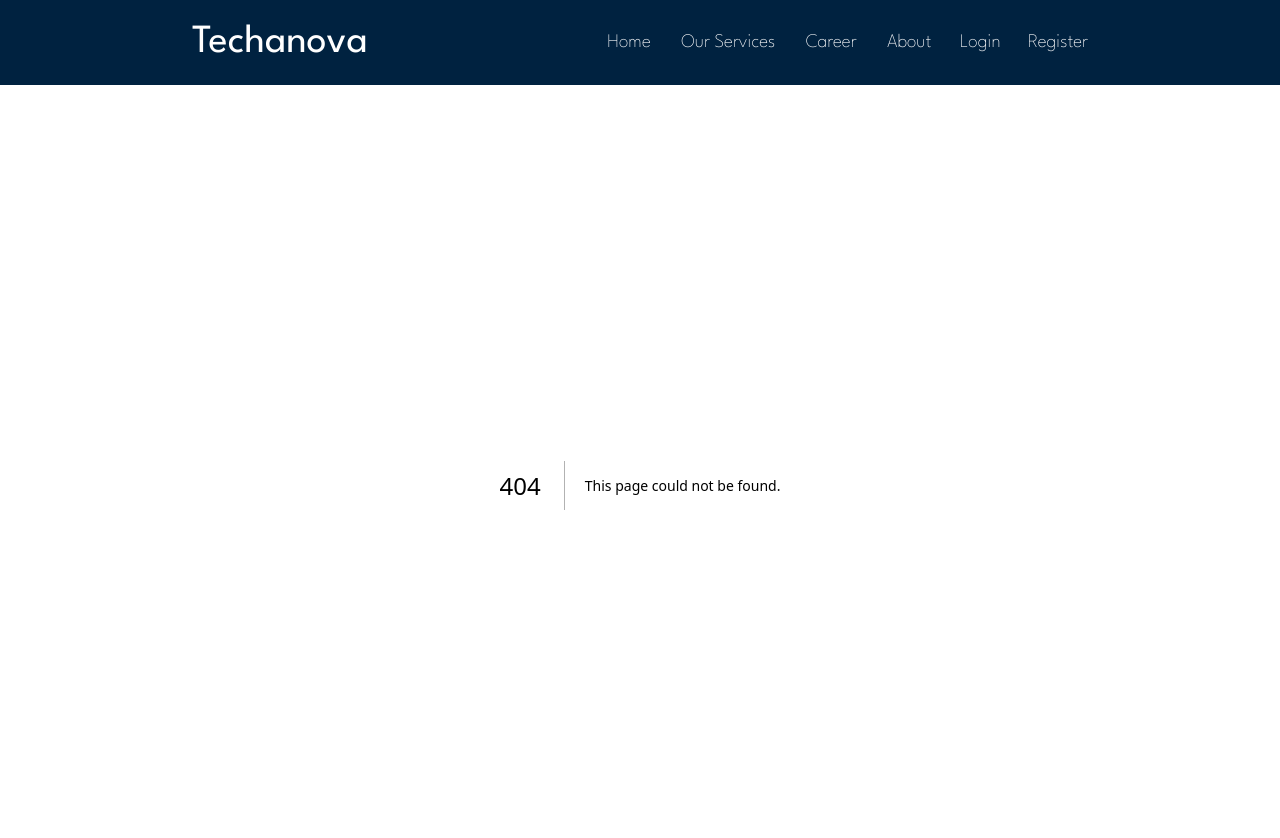
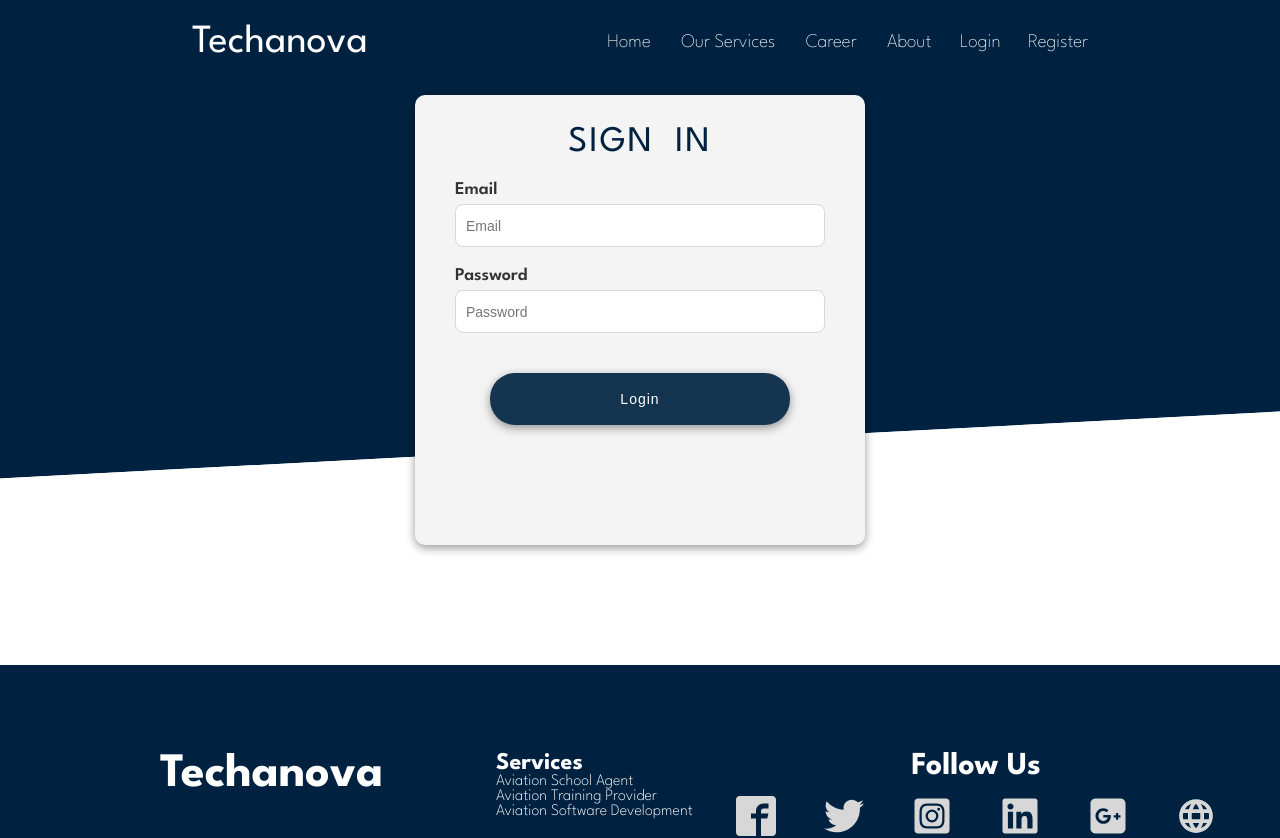
Before and after one commit to toaharahmanratul/techanova, a Next.js app: page /login in a window 1280 px wide. Before the commit this address had no page. Shown: the top 838 px of the page. Built offline with nearby package versions, Linux system fonts and the light colour scheme; no server answers.

Commit message:
Login design is done.

```diff
--- /dev/null
+++ b/src/components/login/Login.js
@@ -0,0 +1,92 @@
+import React, { useEffect, useState } from "react";
+import styles from "./login.module.css";
+import { useRouter } from "next/router";
+import { useSession } from "next-auth/react";
+import { createNewUser } from "@/lib/apiRoutes";
+import { serviceOptions, occupationOptions } from "../../data/registrationData";
+
+const Login = () => {
+  const router = useRouter();
+  const { data: session, status: sessionStatus } = useSession();
+  const [email, setEmail] = useState("");
+  const [password, setPassword] = useState("");
+
+  // useEffect(() => {
+  //   if (sessionStatus === "authenticated") {
+  //     router.replace("/dashboard");
+  //   }
+  // }, [sessionStatus, router]);
+
+  const handleRegister = async (e) => {
+    e.preventDefault();
+    try {
+      await createNewUser({
+        name,
+        email,
+        password,
+        organization,
+        occupation,
+        serviceName,
+        country,
+        phoneNumber,
+        address,
+      });
+      alert("Registration is successful!");
+      router.push("/verifyemail");
+    } catch (error) {
+      if (error.response) {
+        console.error("Server Error Response Data:", error.response.data);
+        alert(error.response.data);
+      } else if (error.request) {
+        console.error("No Response Received:", error.request);
+      } else {
+        console.error("Request Setup Error:", error.message);
+      }
+    }
+  };
+
+  if (sessionStatus === "loading") {
+    return <h1>Loading...</h1>;
+  }
+  return (
+    <div>
+      <div className={`${styles.showcaseDiv}`}>
+        <div className={`${styles.showcase}`}>
+          <div className={`${styles.registrationCard}`}>
+            <h2>SIGN IN</h2>
+            <form
+              onSubmit={handleRegister}
+              className={`${styles.registrationForm}`}
+            >
+              <div className={`${styles.fieldContainer}`}>
+                <h4>Email</h4>
+                <input
+                  type="email"
+                  placeholder="Email"
+                  value={email}
+                  onChange={(e) => setEmail(e.target.value)}
+                  required
+                />
+              </div>
+              <div className={`${styles.fieldContainer}`}>
+                <h4>Password</h4>
+                <input
+                  type="password"
+                  placeholder="Password"
+                  value={password}
+                  onChange={(e) => setPassword(e.target.value)}
+                  required
+                />
+              </div>
+              <button type="submit" className={`${styles.btnLogin}`}>
+                Login
+              </button>
+            </form>
+          </div>
+        </div>
+      </div>
+    </div>
+  );
+};
+
+export default Login;
--- /dev/null
+++ b/src/components/login/login.module.css
@@ -0,0 +1,127 @@
+.showcase {
+  background-color: var(--primary-color);
+  width: 100%;
+  height: 400px;
+  padding: 0px 20px;
+  color: #fff;
+  position: relative;
+  display: flex;
+  justify-content: center;
+  margin-bottom: 100px;
+}
+.showcase::before,
+.showcase::after {
+  content: "";
+  position: absolute;
+  height: 100px;
+  bottom: -60px;
+  right: 0;
+  left: 0;
+  background: #fff;
+  transform: skewY(-3deg);
+  -webkit-transform: skewY(-3deg);
+  -moz-transform: skewY(-3deg);
+  -ms-transform: skewY(-3deg);
+}
+.registrationCard {
+  background-color: var(--light-color);
+  position: relative;
+  top: 10px;
+  width: 450px;
+  height: 450px;
+  z-index: 1;
+  border-radius: 10px;
+  color: #333;
+  box-shadow: 0 3px 10px rgba(0, 0, 0, 0.403);
+  padding: 30px 40px;
+}
+.registrationCard h2 {
+  text-align: center;
+  font-weight: 400;
+  font-size: 36px;
+  line-height: 36px;
+  letter-spacing: 2px;
+  word-spacing: 10px;
+  color: var(--primary-color);
+  margin-bottom: 20px;
+}
+.registrationForm {
+  display: flex;
+  flex-direction: column;
+  gap: 20px;
+}
+.fieldContainer {
+  width: 100%;
+  display: flex;
+  flex-direction: column;
+  gap: 6px;
+}
+.fieldContainerDOB {
+  width: 100%;
+  gap: 6px;
+}
+.fieldContainer h4 {
+  font-weight: 600;
+  font-size: 18px;
+}
+.fieldContainer input,
+.fieldContainer select {
+  height: 43px;
+  width: auto;
+  padding-left: 10px;
+  font-size: 14px;
+  border-radius: 8px;
+  border: 0.5px solid rgb(216, 216, 216);
+}
+.fieldContainer input:focus,
+.fieldContainer select:focus {
+  outline: none;
+  border-color: #387ddeab;
+}
+.btnLogin {
+  width: 300px;
+  margin-top: 20px;
+  background-color: #002240e9;
+  color: white;
+  font-size: 14px;
+  font-weight: 100;
+  letter-spacing: 1px;
+  border: none;
+  padding: 18px;
+  border-radius: 25px;
+  box-shadow: 0 3px 10px rgba(0, 0, 0, 0.403);
+  justify-self: center;
+  align-self: center;
+  cursor: pointer;
+}
+.btnLogin:hover {
+  background-color: var(--primary-color);
+}
+
+@media (max-width: 768px) {
+  .registrationCard {
+    max-width: 95%;
+    padding: 20px 20px;
+  }
+  .registrationCard h2 {
+    font-weight: 400;
+    font-size: 24px;
+    line-height: 36px;
+    letter-spacing: 1px;
+  }
+  .btnLogin {
+    width: 220px;
+    font-size: 12px;
+    padding: 14px;
+  }
+  .showcase {
+    margin-bottom: 600px;
+  }
+  .fieldContainer h4 {
+    font-weight: 600;
+    font-size: 16px;
+  }
+  .fieldContainer input {
+    font-size: 12px;
+  }
+}
--- /dev/null
+++ b/src/pages/login/index.js
@@ -0,0 +1,8 @@
+import Login from "@/components/login/Login";
+import React from "react";
+
+const Index = () => {
+  return <Login />;
+};
+
+export default Index;
```
Also changed, not shown: src/components/register/Register.js (+10 -6 lines).
